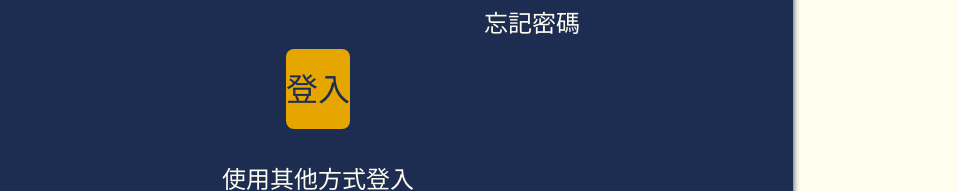
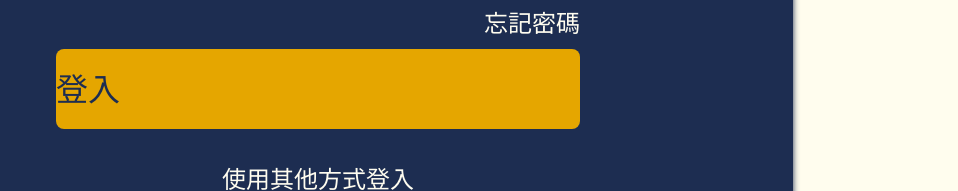
Before and after one commit to masakiLee/memory, a plain HTML site: page index.html in a window 1280 px wide. Shown: the part 408-599 px from the top of the page, 322-1280 px from the left. Drawn offline with nearby package versions, Linux system fonts and the light colour scheme.

Commit message:
Update index.html

```diff
--- a/index.html
+++ b/index.html
@@ -85,7 +85,7 @@
                             確定
                         </div>
                     </dialog>
-                    <a href="./home.html" class="py-3 text-primary bg-secondary rounded-1 border-0 mb-5 fs-2">登入</a>
+                    <a href="./home.html" class="py-3 text-primary bg-secondary rounded-1 border-0 mb-5 fs-2 w-100">登入</a>
                     <small class="other text-third fs-4">使用其他方式登入</small>
                     <ul class="social mb-8 mb-sm-5 mt-4 mt-sm-3">
                         <li><a href="#"><i class="fa-brands fa-square-google-plus google"></i></a></li>
```
